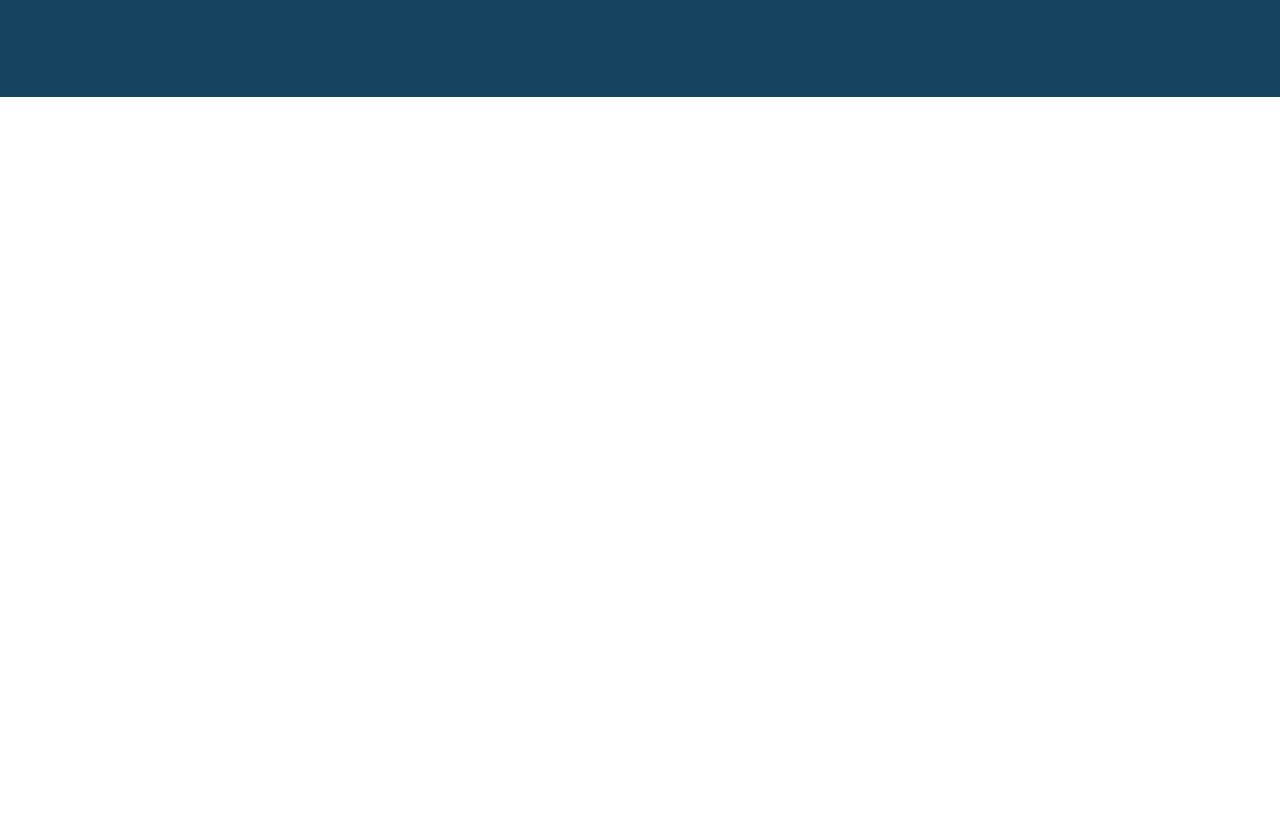
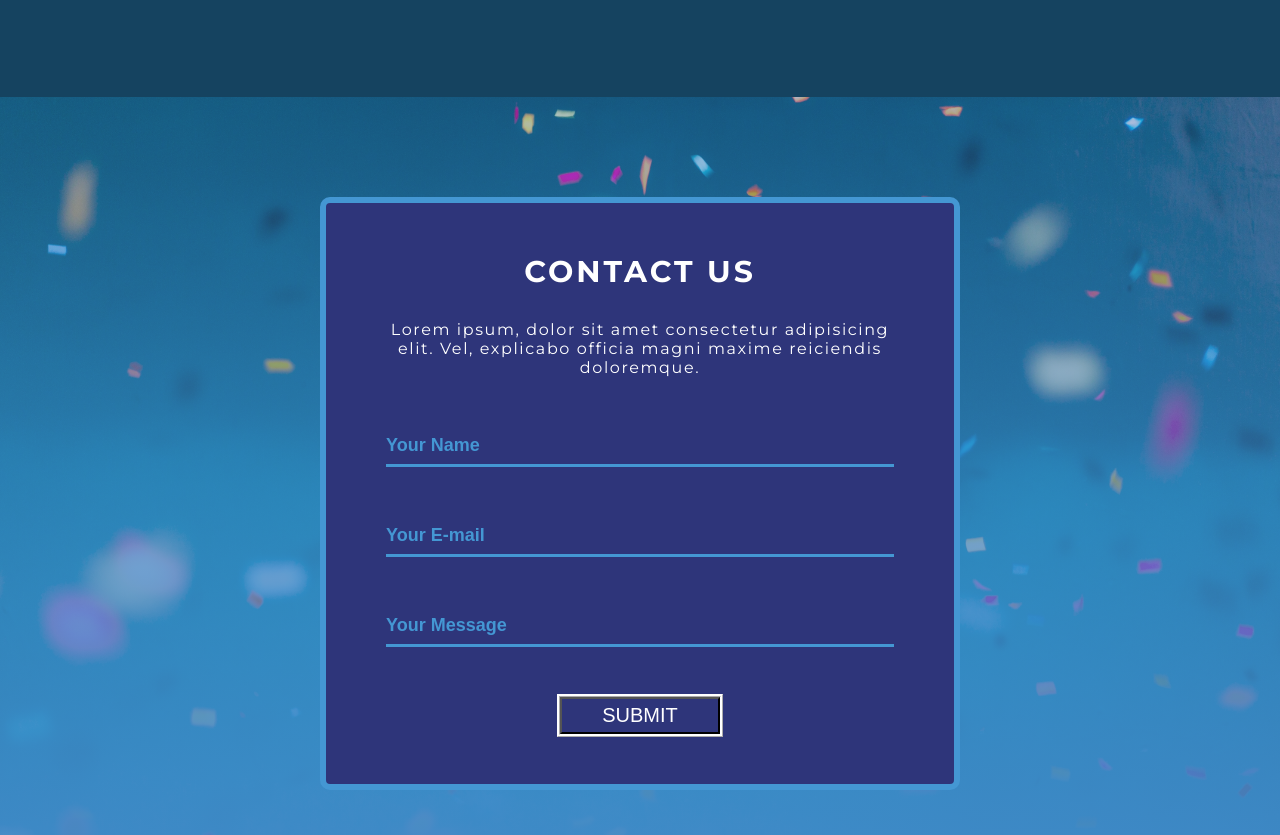
Before and after one commit to saidur413/responsive-website, a plain HTML site: page index.html in a window 1280 px wide. Shown: the part 3548-4383 px from the top of the page. Before the commit the page ends 3645 px from the top, so only its background shows below. Drawn offline with Linux system fonts and the light colour scheme.

Commit message:
fifth/form added

```diff
--- a/index.html
+++ b/index.html
@@ -148,6 +148,20 @@
             </div>
         </section>
 
+        <!-- Fifth/Form Section Code Start -->
+        <section class="fifth-section">
+            <form>
+                <h2>CONTACT US</h2>
+                <p>Lorem ipsum, dolor sit amet consectetur adipisicing elit. Vel, explicabo officia magni maxime reiciendis doloremque.</p>
+
+                <input class="form-input" type="text" placeholder="Your Name" required>
+                <input class="form-input" type="email" placeholder="Your E-mail" required>
+                <input class="form-input" type="text" placeholder="Your Message" required>
+
+                <input class="form-submit-btn" type="submit" value="SUBMIT">
+            </form>
+        </section>
+
     </main>
 
 </body>
--- a/style.css
+++ b/style.css
@@ -286,6 +286,66 @@ header {
 }
 
 
+/* Fifth/Form Code Start  */
+.fifth-section {
+    padding: 100px 0;
+    background-image: linear-gradient(#3958a25e, #4089C7), url('images/contact.jpg');
+    background-repeat: no-repeat;
+    background-size: cover;
+    background-position: center center;
+}
+form {
+    background-color: #2e357a;
+    color: white;
+    max-width: 50%;
+    margin: 0 auto;
+    border: 6px solid #4497D3;
+    border-radius: 10px;
+    padding: 50px 60px;
+}
+form h2 {
+    text-align: center;
+    font-size: 30px;
+    letter-spacing: 0.1em;
+}
+form p {
+    text-align: center;
+    margin: 30px 0;
+    letter-spacing: 0.1em;
+}
+.form-input {
+    color: white;
+    display: block;
+    height: 40px;
+    width: 100%;
+    margin: 50px 0;
+    font-size: 18px;
+    background: none;
+    outline: none;
+    border: none;
+    border-bottom: 3px solid #4497D3;
+}
+.form-input::placeholder {
+    color: #4497D3;
+    font-weight: bold;
+}
+.form-submit-btn {
+    display: block;
+    margin: 0 auto;
+    font-size: 20px;
+    padding: 5px 40px;
+    background: none;
+    color: white;
+    outline-style: ridge;
+    cursor: pointer;
+    transition: 0.4s;
+}
+.form-submit-btn:hover {
+    background-color: #16213E;
+}
+
+
+
 
 
 
@@ -343,7 +403,17 @@ header {
    /* Fourth/Advice Section End */
 
 
+   /* Fifth/Form Code Start */
+   form {
+    max-width: 90%;
+    padding: 20px 30px;
+   }
+   /* Fifth/Form Code End */
+
+
 }
+
+
 
 
 
@@ -380,15 +450,22 @@ header {
         grid-gap: 20px;
         margin-top: 50px;
        }
-       /* About Section Code End  */
+    /* About Section Code End  */
 
-       /* Fourth/Advice Section Start */
+    /* Fourth/Advice Section Start */
        .advice-parent {
         margin: 0 70px;
     }
     .advice-icon a {
         margin: 10px 5px;
     }
-       /* Fourth/Advice Section End */
+    /* Fourth/Advice Section End */
+
+    /* Fifth/Form Code Start */
+   form {
+    max-width: 80%;
+    padding: 40px 50px;
+   }
+   /* Fifth/Form Code End */
 
 }
```
